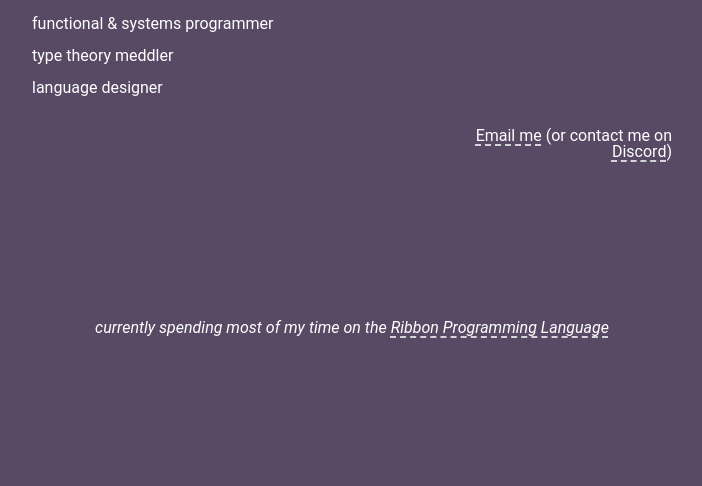
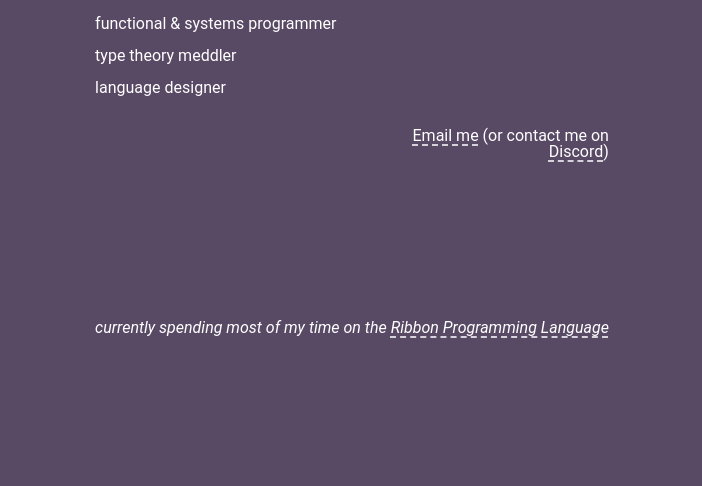
Before and after one commit to noxabellus/noxabellus.github.io, a plain HTML site: page index.html in a window 1280 px wide. Shown: the part 149-635 px from the top of the page, without its empty margins (288-990 px from the left). Drawn offline with Linux system fonts and the light colour scheme.

Commit message:
fix front page

```diff
--- a/index.html
+++ b/index.html
@@ -10,7 +10,7 @@
     <style>
         .content {
             margin: auto;
-            width: 40rem;
+            max-width: 40rem;
         }
 
         #bio {
--- a/styles.css
+++ b/styles.css
@@ -15,10 +15,6 @@ html, body {
     height: 100%;
 }
 
-body {
-    margin: 0 1rem;
-}
-
 .wrapper {
     display: flex;
     flex-direction: column;
@@ -27,7 +23,7 @@ body {
 
 .content {
     margin: 1rem auto;
-    width: 960px;
+    max-width: 40rem;
 }
 
 .dialog {
```
Also changed, not shown: zzb/index.html (+1 -2 lines).
